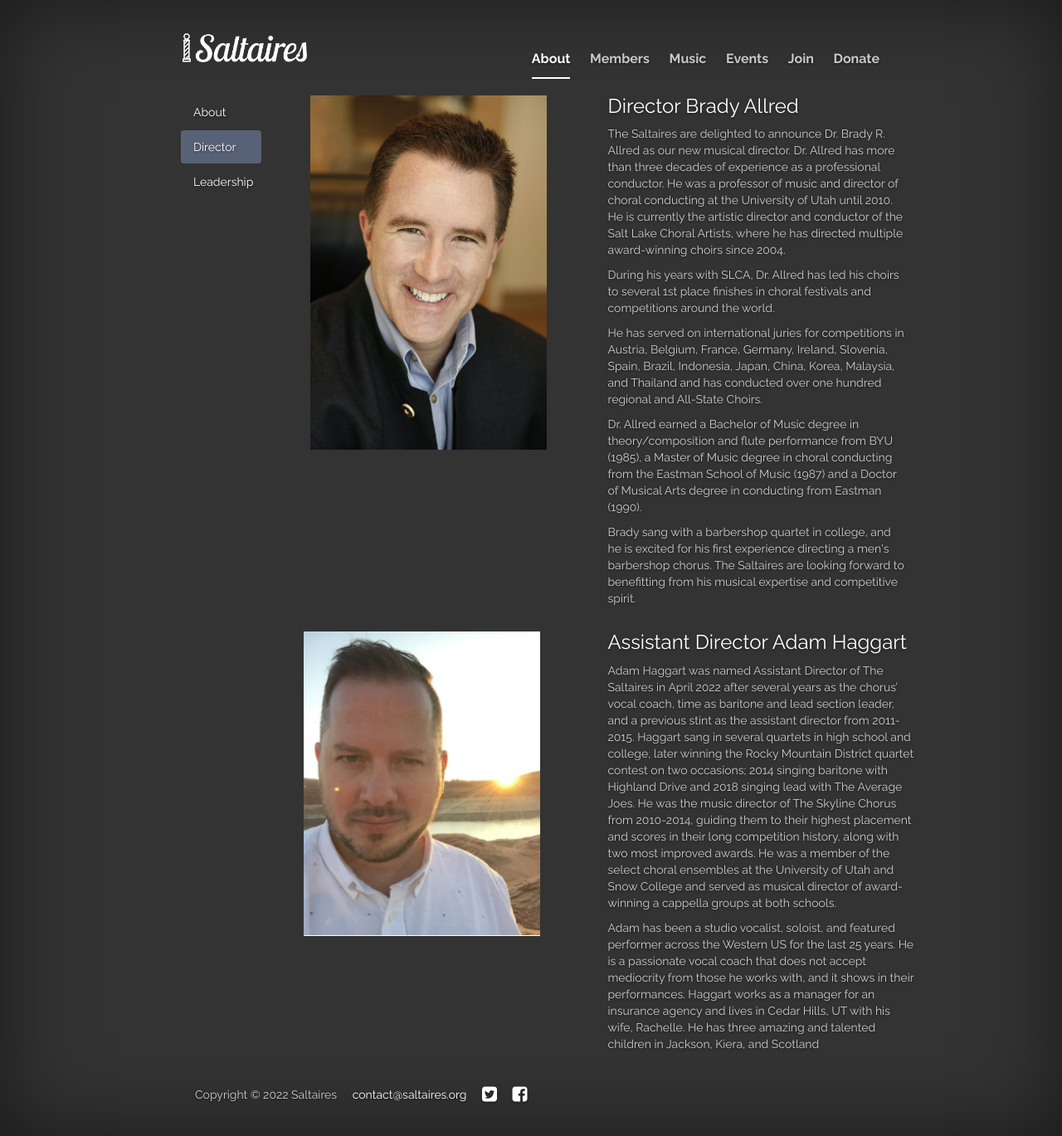
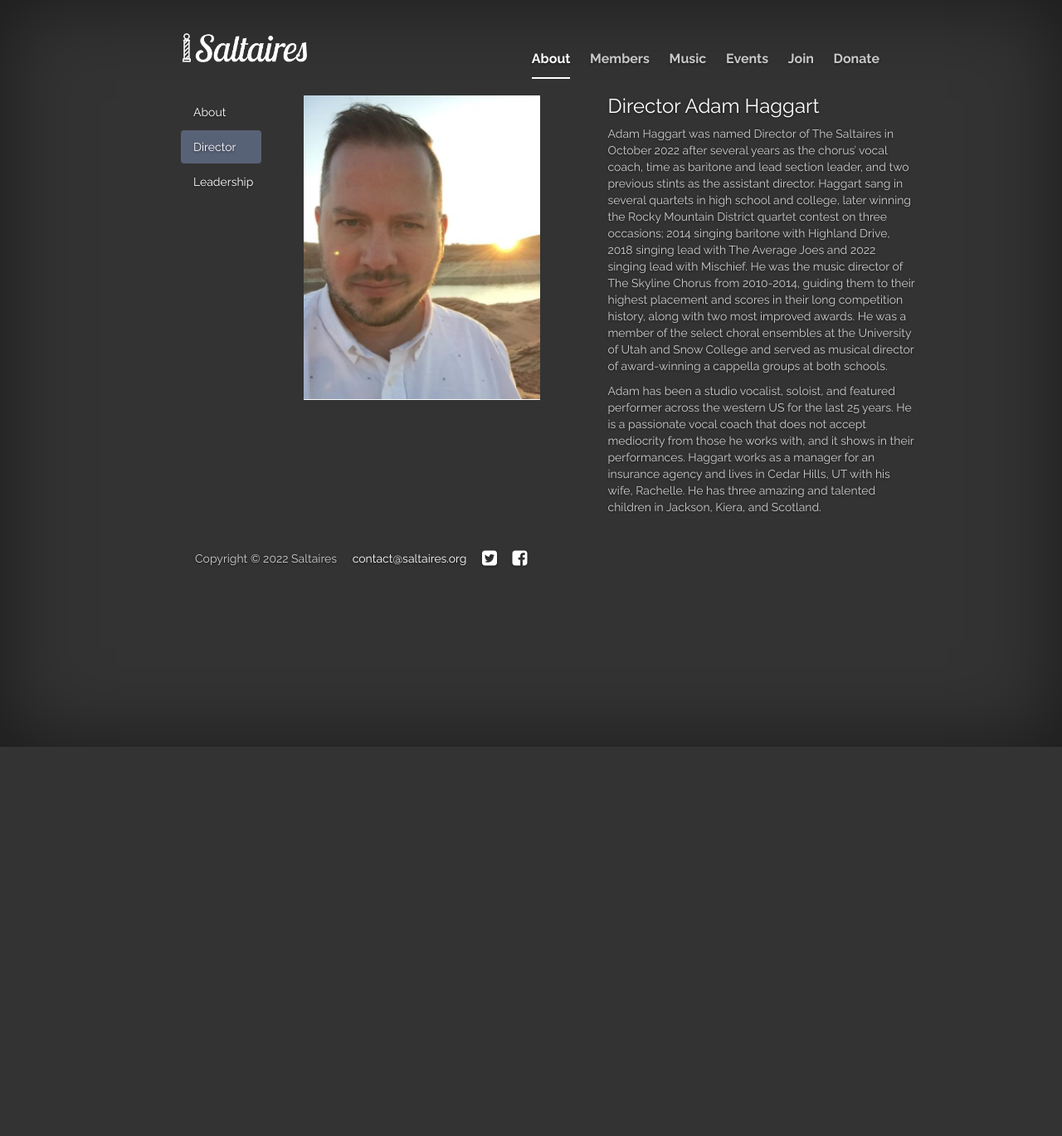
Before and after one commit to cayblood/saltaires, a Jekyll site: the page built from jekyll-site/directors.html, in a window 1280 px wide. Shown: the whole page at 83% size. Built offline with Jekyll 4.4.1, drawn with Linux system fonts in a browser that asks for light colours; nearby versions of some CDN libraries; library files that are not in the unit come from our copies; after the commit the page ends 900 px from its top, so only the background shows below that.

Commit message:
update director and guest night info

```diff
--- a/jekyll-site/directors.html
+++ b/jekyll-site/directors.html
@@ -4,6 +4,7 @@ title: Director
 permalink: /directors/
 ---
 <div class="row">
+<!--
   <div class="col-md-6">
     <img alt="Saltaires Director Brady Allred" class="portrait" src="/images/Brady.jpg" width="300"/>
   </div>
@@ -17,14 +18,14 @@ permalink: /directors/
   <br />
   </div>
 
-
+-->
 <div class="row">
   <div class="col-md-6">
-    <img alt="Assistant Director Adam Haggart" class="portrait" src="/images/Adam.png" width="300"/>
+    <img alt="Director Adam Haggart" class="portrait" src="/images/Adam.png" width="300"/>
   </div>
   <div class="col-md-6">
-    <h3>Assistant Director Adam Haggart</h3>
-    <p>Adam Haggart was named Assistant Director of The Saltaires in April 2022 after several years as the chorus’ vocal coach, time as baritone and lead section leader, and a previous stint as the assistant director from 2011-2015. Haggart sang in several quartets in high school and college, later winning the Rocky Mountain District quartet contest on two occasions; 2014 singing baritone with Highland Drive and 2018 singing lead with The Average Joes. He was the music director of The Skyline Chorus from 2010-2014, guiding them to their highest placement and scores in their long competition history, along with two most improved awards. He was a member of the select choral ensembles at the University of Utah and Snow College and served as musical director of award-winning a cappella groups at both schools.</p>
-    <p>Adam has been a studio vocalist, soloist, and featured performer across the Western US for the last 25 years. He is a passionate vocal coach that does not accept mediocrity from those he works with, and it shows in their performances. Haggart works as a manager for an insurance agency and lives in Cedar Hills, UT with his wife, Rachelle. He has three amazing and talented children in Jackson, Kiera, and Scotland</p>
+    <h3>Director Adam Haggart</h3>
+    <p>Adam Haggart was named Director of The Saltaires in October 2022 after several years as the chorus’ vocal coach, time as baritone and lead section leader, and two previous stints as the assistant director. Haggart sang in several quartets in high school and college, later winning the Rocky Mountain District quartet contest on three occasions; 2014 singing baritone with Highland Drive, 2018 singing lead with The Average Joes and 2022 singing lead with Mischief. He was the music director of The Skyline Chorus from 2010-2014, guiding them to their highest placement and scores in their long competition history, along with two most improved awards. He was a member of the select choral ensembles at the University of Utah and Snow College and served as musical director of award-winning a cappella groups at both schools.</p>
+    <p>Adam has been a studio vocalist, soloist, and featured performer across the western US for the last 25 years. He is a passionate vocal coach that does not accept mediocrity from those he works with, and it shows in their performances. Haggart works as a manager for an insurance agency and lives in Cedar Hills, UT with his wife, Rachelle. He has three amazing and talented children in Jackson, Kiera, and Scotland.</p>
   </div>
 </div>
--- a/jekyll-site/index.html
+++ b/jekyll-site/index.html
@@ -23,8 +23,9 @@ layout: home
   <h1 class="cover-heading">Guest Nights October 19 and 26</h1>
 <p class="lead">Do you love to sing? Are you, or a guy you know, interested in singing in a men's barbershop chorus at a competitive level, and sing with the artistry and harmonies you hear from the Saltaires? </p>
 <p class="lead">Then come to Guest Night! Every rehearsal night in October (the 19th and 26th) is a chance for you to learn new songs, sing a tag, catch up with old friends, make new ones, enjoy some snacks, and sing some songs. It's our favorite time of the year!</p>
-<p class="lead">We have posted sheet music and learning tracks to 'When I Lift Up My Head', 'Tonight', and 'Put Your Head on My Shoulders' for all to access - only to be used for this event!</p>
+<p class="lead">We have posted sheet music and learning tracks to 'When I Lift Up My Head', 'Tonight', and 'Put Your Head on My Shoulder' for all to access - only to be used for this event!</p>
 <p class="lead">Please share <a href="https://saltaires.us20.list-manage.com/track/click?u=1f8b5c488bf97b384d38ccacb&id=bac73d1d39&e=fc3b8c0735">this link</a> with those who you also think would express interest in coming! Pick your favorite part and come prepared to sing with us on the risers one or both weeks! The more, the merrier - we plan on having full risers!</p>
+<p class="lead">7pm at the <a href="https://www.google.com/maps/place/E.+W.+Garbett+Center+for+Choral+Studies/@40.784548,-111.896474,15z/data=!4m5!3m4!1s0x0:0xa77c07087a62015b!8m2!3d40.784574!4d-111.8965941">Garbett Center - 700 N 200 W, Salt Lake City, UT 84103</a></p>
 <p class="lead">
   <a href="https://saltaires.us20.list-manage.com/track/click?u=1f8b5c488bf97b384d38ccacb&id=bac73d1d39&e=fc3b8c0735" class="btn btn-lg btn-default">Download Guest Night Music</a>
 </p>
```
